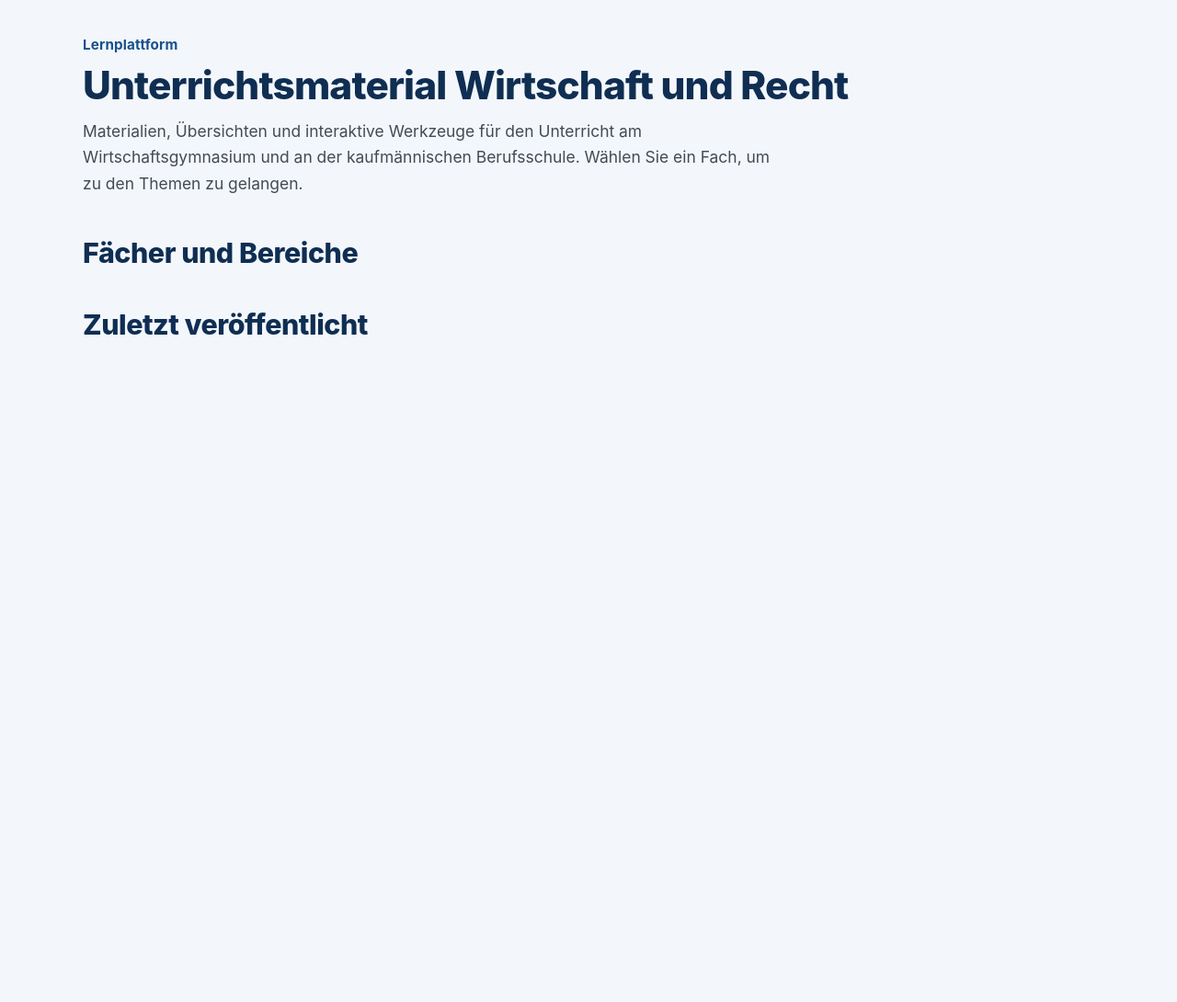
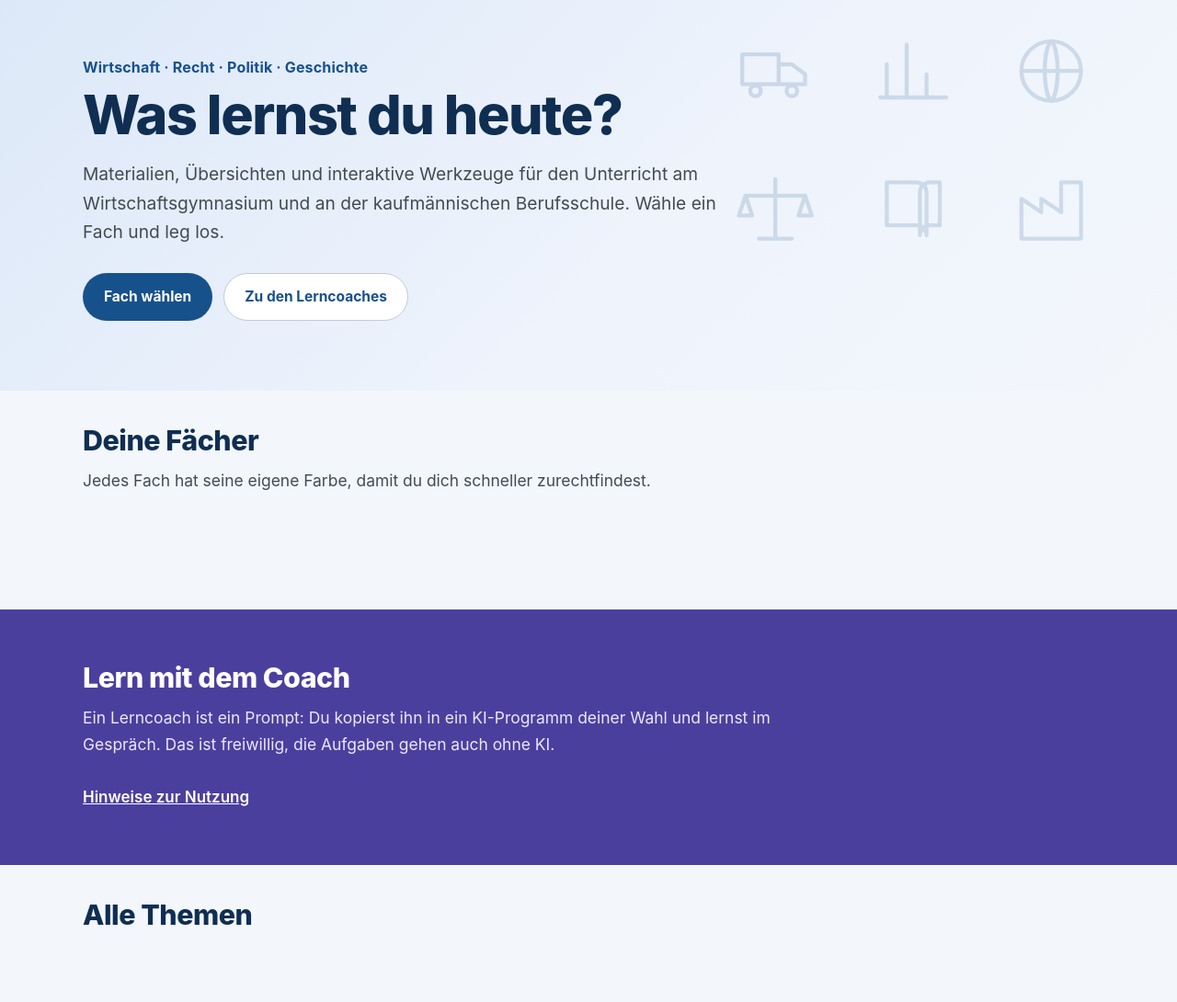
Before and after one commit to TeacherSchnauder/schule, a plain HTML site: page index.html in a window 1280 px wide. Shown: the whole page at 92% size. Before the commit the page ends 800 px from the top, so only its background shows below. Drawn offline with Linux system fonts and the light colour scheme.

Commit message:
Design: neue Startseite

```diff
--- a/index.html
+++ b/index.html
@@ -11,18 +11,38 @@
 <div id="kopf"></div>
 <div id="krumen"></div>
 
-<main class="inhalt">
-  <div class="titelblock">
-    <p class="augenbraue">Lernplattform</p>
-    <h1>Unterrichtsmaterial Wirtschaft und Recht</h1>
-    <p class="lead">Materialien, Übersichten und interaktive Werkzeuge für den Unterricht am Wirtschaftsgymnasium und an der kaufmännischen Berufsschule. Wählen Sie ein Fach, um zu den Themen zu gelangen.</p>
+<section class="hero">
+  <div class="hero-inner">
+    <p class="augenbraue">Wirtschaft · Recht · Politik · Geschichte</p>
+    <h1>Was lernst du heute?</h1>
+    <p class="lead">Materialien, Übersichten und interaktive Werkzeuge für den Unterricht am Wirtschaftsgymnasium und an der kaufmännischen Berufsschule. Wähle ein Fach und leg los.</p>
+    <div class="knopfzeile">
+      <a class="knopf primaer" href="#faecher">Fach wählen</a>
+      <a class="knopf sekundaer" href="#coaches">Zu den Lerncoaches</a>
+    </div>
+  </div>
+</section>
+
+<main>
+  <div class="inhalt">
+    <h2 id="faecher">Deine Fächer</h2>
+    <p class="lead">Jedes Fach hat seine eigene Farbe, damit du dich schneller zurechtfindest.</p>
+    <ul data-kacheln="faecher"></ul>
   </div>
 
-  <h2>Fächer und Bereiche</h2>
-  <ul data-kacheln="faecher"></ul>
+  <section class="band band-coach" id="coaches">
+    <div class="band-inner">
+      <h2>Lern mit dem Coach</h2>
+      <p class="lead">Ein Lerncoach ist ein Prompt: Du kopierst ihn in ein KI-Programm deiner Wahl und lernst im Gespräch. Das ist freiwillig, die Aufgaben gehen auch ohne KI.</p>
+      <ul data-kacheln="themen-fach" data-id="ki-coaches"></ul>
+      <p class="band-fuss"><a href="ki-coaches/#nutzung">Hinweise zur Nutzung</a></p>
+    </div>
+  </section>
 
-  <h2>Zuletzt veröffentlicht</h2>
-  <ul data-kacheln="veroeffentlicht"></ul>
+  <div class="inhalt">
+    <h2 id="themen">Alle Themen</h2>
+    <ul data-kacheln="veroeffentlicht"></ul>
+  </div>
 </main>
 
 <div id="fuss"></div>
```
